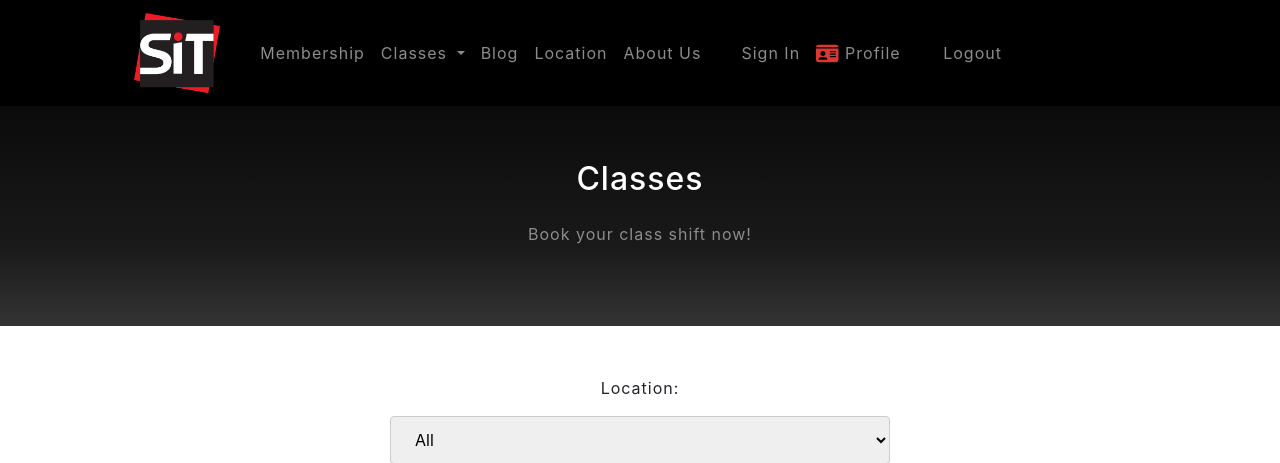
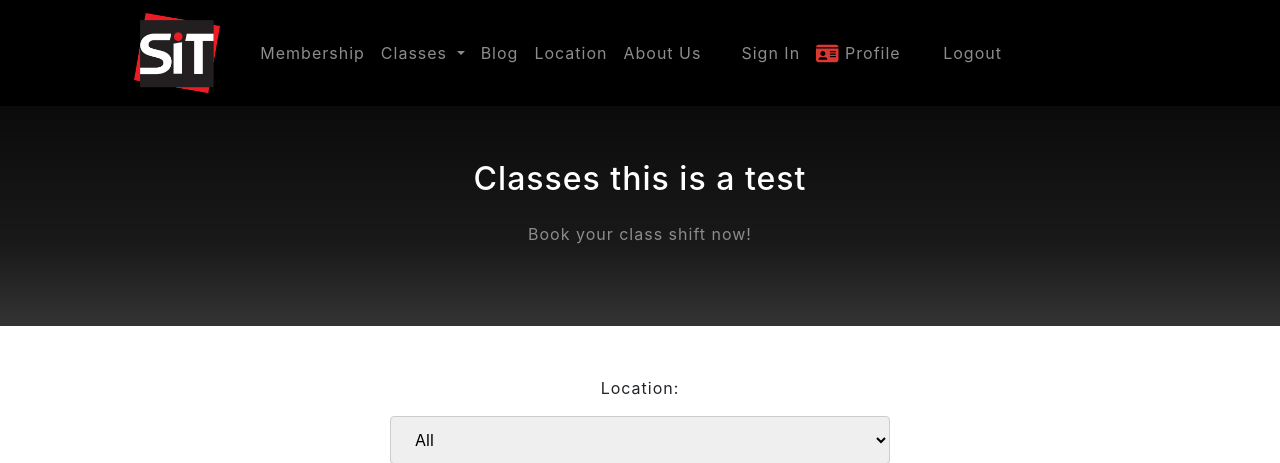
Before and after one commit to hxijxe/websysproject, a PHP site: the page made by source files/classes.php in a window 1280 px wide. Shown: the top 463 px of the page. Run offline with PHP 8.4, Linux system fonts and the light colour scheme; the visitor is signed in with stand-in values (Sample User, id 1); data that the repository does not hold is empty; some libraries are stand-ins or nearby versions.

Commit message:
idk broi

```diff
--- a/source files/classes.php
+++ b/source files/classes.php
@@ -19,7 +19,7 @@
             <div class="container px-4 px-lg-5">
                 <div class="row gx-4 gx-lg-5 justify-content-center">
                     <div class="col-lg-8">
-                        <h2 class="text-white mb-4">Classes</h2>
+                        <h2 class="text-white mb-4">Classes this is a test</h2>
                         <p class="text-white-50">
                             Book your class shift now!
                         </p>
```
Also changed, not shown: 1 other file.
